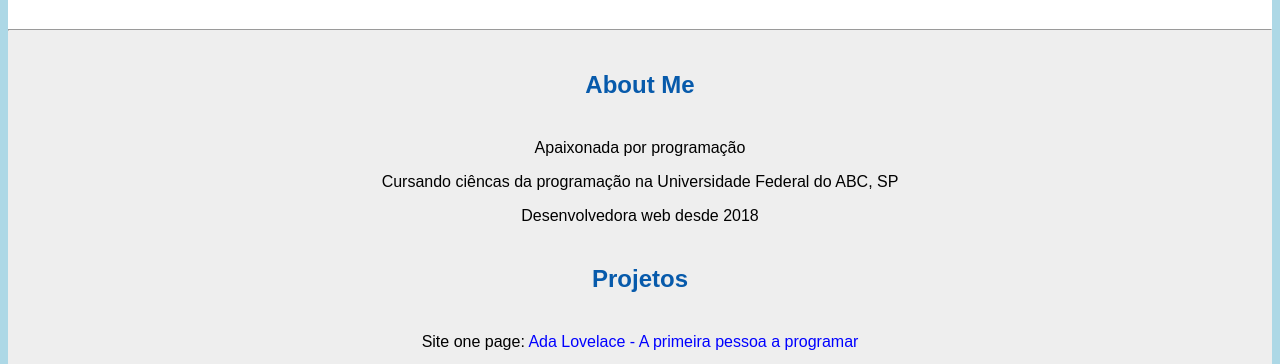
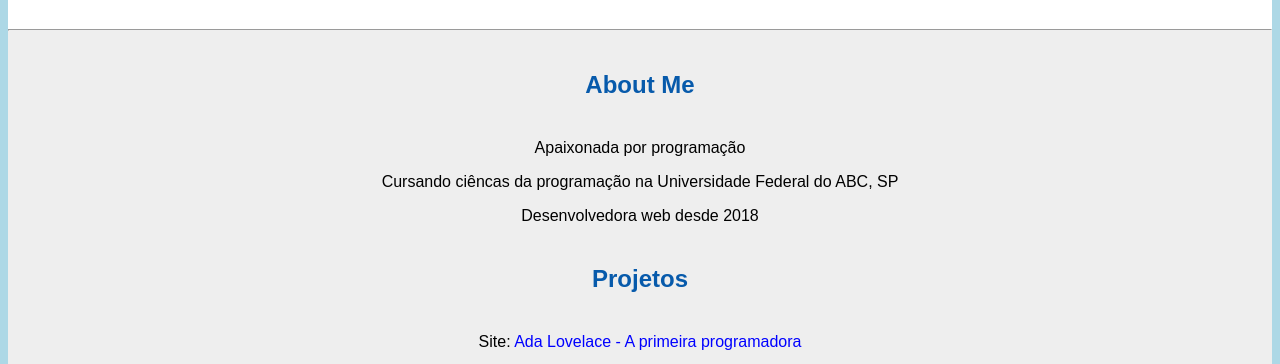
Before and after one commit to Julianacavalaro/Julianacavalaro.github.io, a plain HTML site: page index.html in a window 1280 px wide. Shown: the part 416-780 px from the top of the page. Drawn offline with Linux system fonts and the light colour scheme.

Commit message:
Teste html

```diff
--- a/index.html
+++ b/index.html
@@ -30,7 +30,7 @@
 
     <h2>Projetos</h2>
 
-    <p>Site one page: <a href="https://site-ada-lovelace.netlify.app/">Ada Lovelace - A primeira pessoa a programar</a></p>
+    <p>Site: <a href="https://site-ada-lovelace.netlify.app/">Ada Lovelace - A primeira programadora</a></p>
 
     <p>Site one page: <a href="https://welcomeprosimple.netlify.app/">Welcomeprosimple</a></p>
 
```
